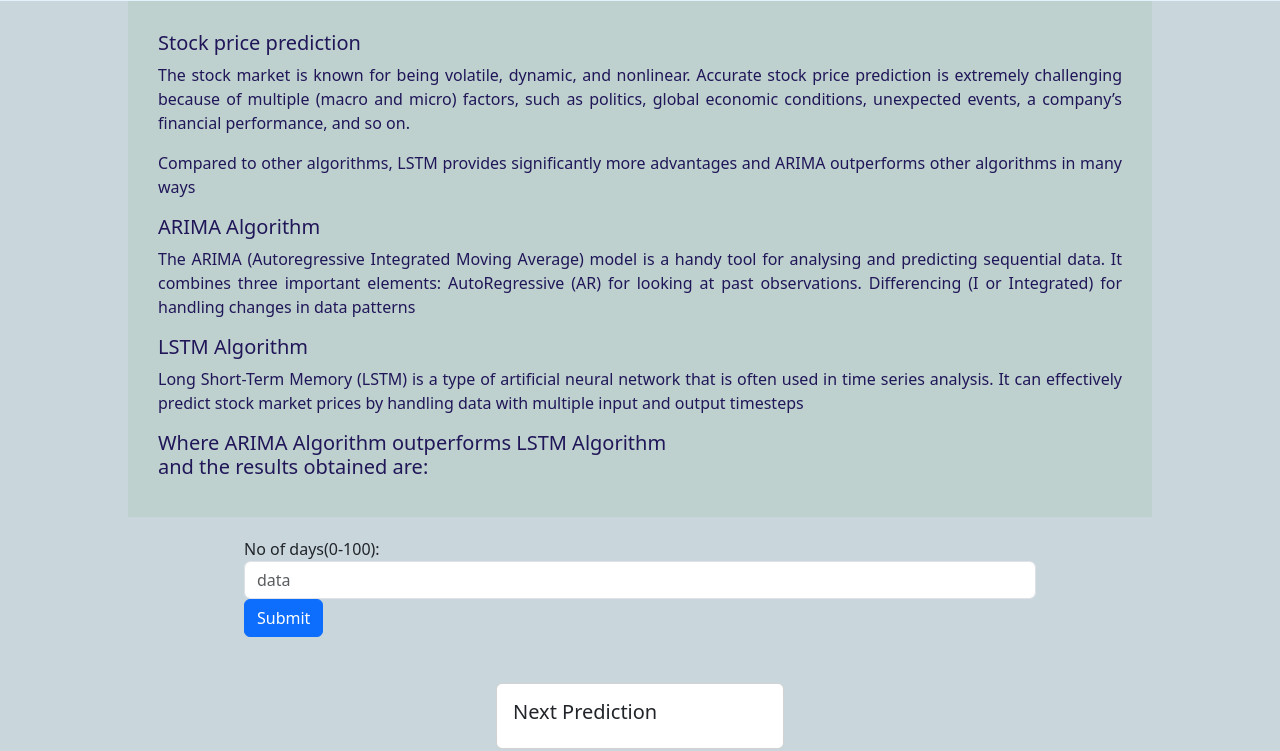
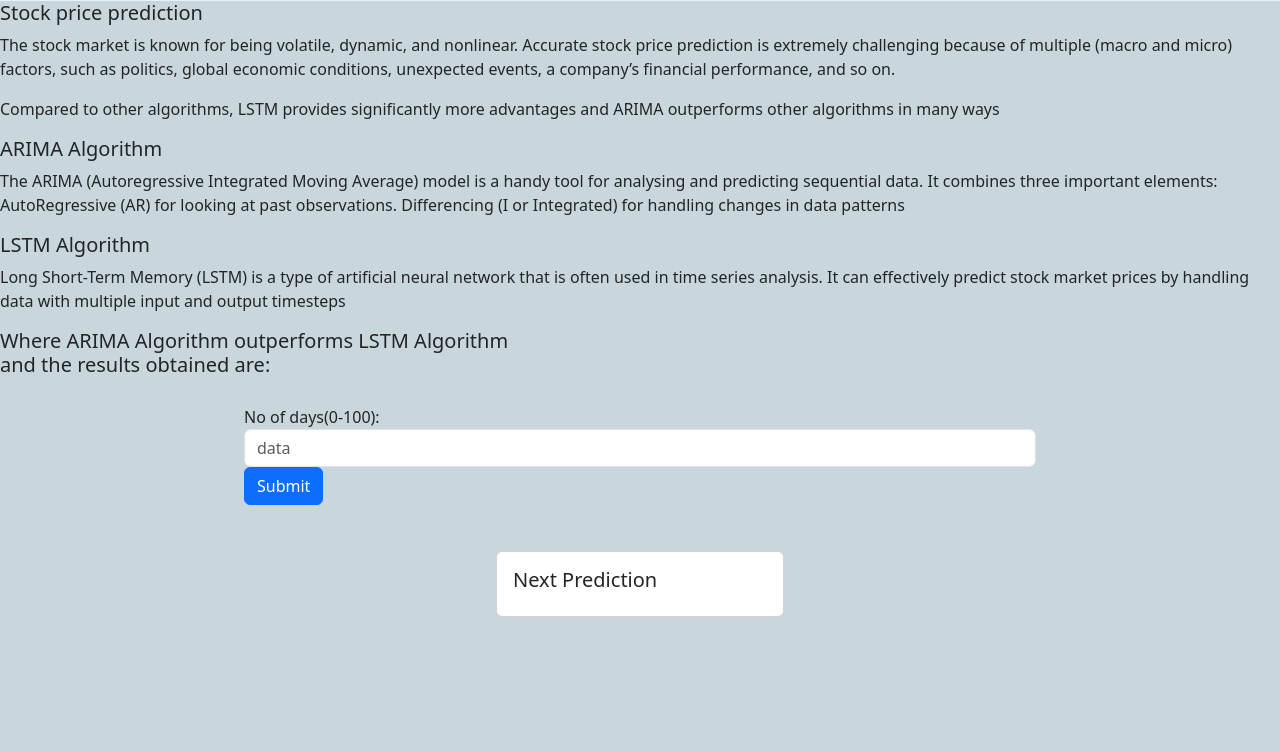
Before and after one commit to HAYVITA/stock_price_prediction_lstmAndArima, a Flask app: page / in a window 1280 px wide. Shown: the part 49-800 px from the top of the page. Run offline with Flask 2, Linux system fonts and the light colour scheme; some libraries are stand-ins or nearby versions.

Commit message:
Update style.css

```diff
--- a/static/style.css
+++ b/static/style.css
@@ -7,15 +7,7 @@
 	padding: 10px;
 	margin-top: 5%;
 }
-#centering {
-	width: 80%;
-	text-align:justify;
-	padding: 30px;
-	margin:auto;
-	border-left:40em;
-	color:#201658;
-	background-color:#BED1CF	;
-}
+
 form {
 	margin: auto;
 	padding: 20px;
```
